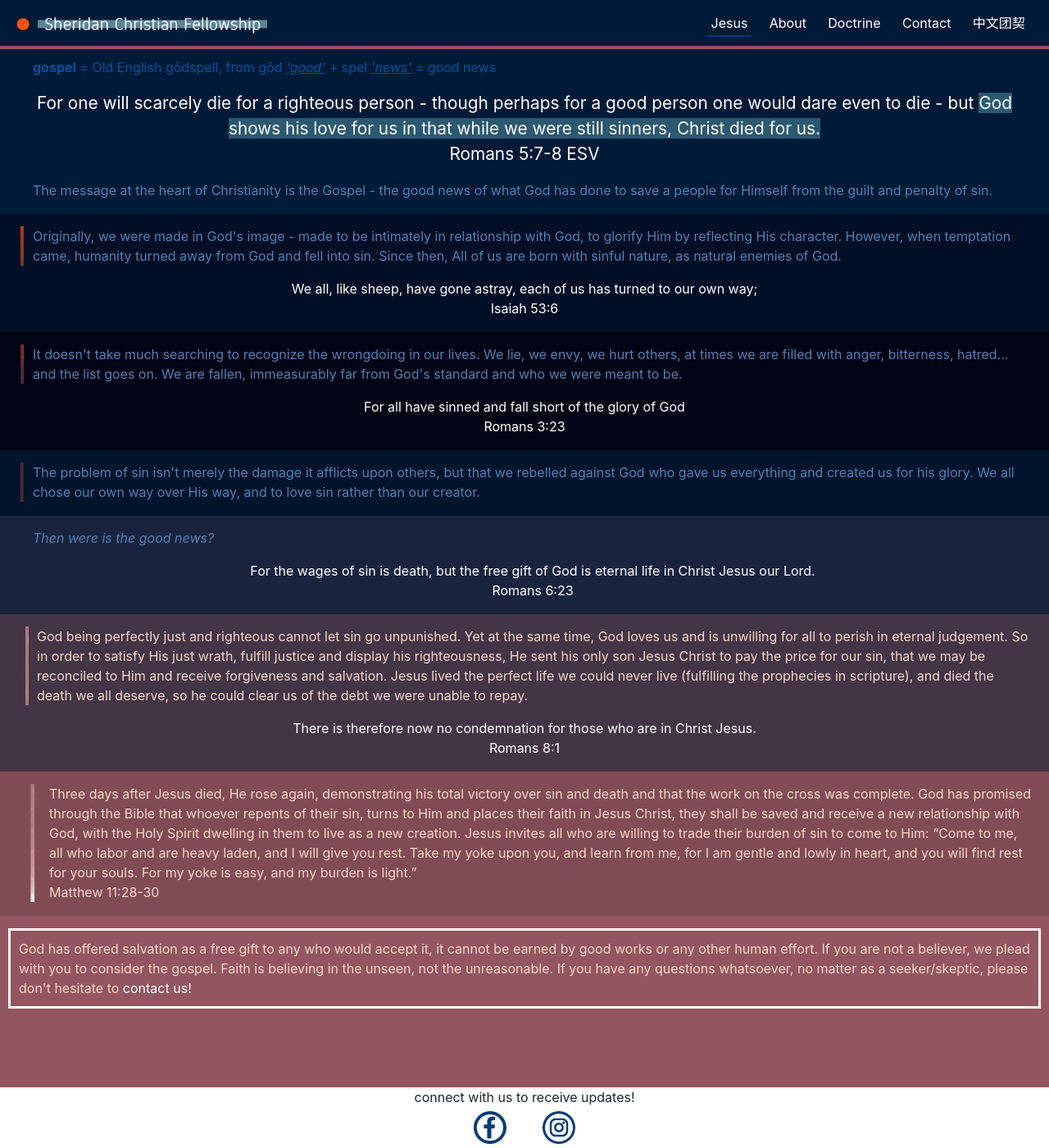
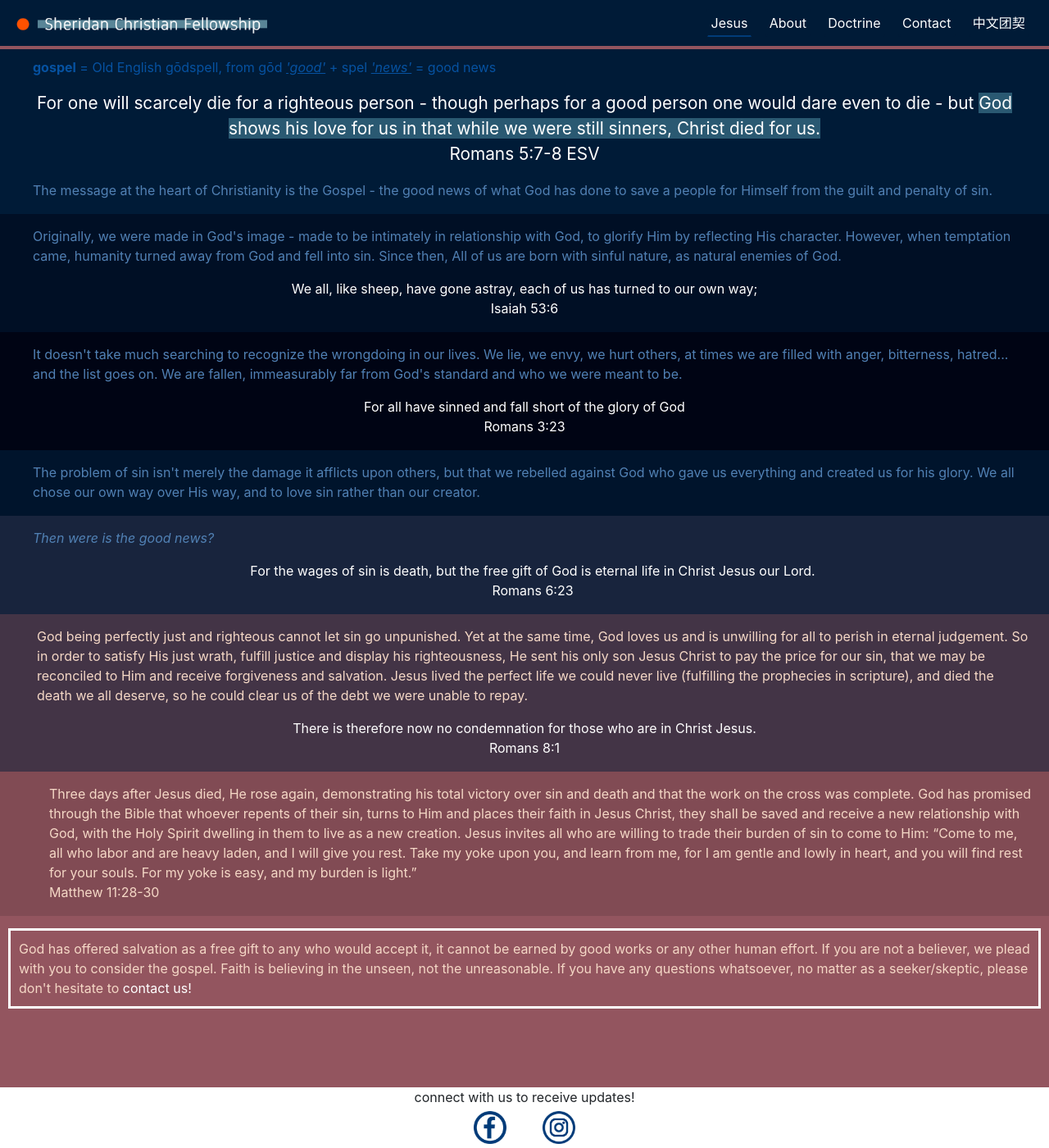
Before and after one commit to Rachael-C/Rachael-C.github.io, a Jekyll site: the page built from content/jesus.html, in a window 1280 px wide and 1400 px high. Shown: the whole window at 82% size. Built offline with Jekyll 4.4.1, drawn with Linux system fonts in a browser that asks for light colours.

Commit message:
Removed right border images on the paragraphs on the Jesus page

```diff
--- a/_sass/main.scss
+++ b/_sass/main.scss
@@ -172,7 +172,7 @@ body {
 .page-content.jesus-content {
   margin: 0px;
   padding-top: 60px;
-  margin-bottom: 120px;
+  margin-bottom: 170px;
 }
 
 .jesus-navbar.navbar {
@@ -221,31 +221,31 @@ body {
 
 .pair1 {
   border-left: 10px solid transparent;
-  border-image: url(../images/stripe1.png) 30 stretch;
+  border-left-image: url(../images/stripe1.png) 30 stretch;
   padding-left: 10px;
 }
 
 .pair2 {
   border-left: 10px solid transparent;
-  border-image: url(../images/stripe2.png) 30 stretch;
+  border-left-image: url(../images/stripe2.png) 30 stretch;
   padding-left: 10px;
 }
 
 .pair3 {
   border-left: 10px solid transparent;
-  border-image: url(../images/stripe3.png) 30 stretch;
+  border-left-image: url(../images/stripe3.png) 30 stretch;
   padding-left: 10px;
 }
 
 .pair4 {
   border-left: 25px solid transparent;
-  border-image: url(../images/stripe_4.png) 250 stretch;
+  border-left-image: url(../images/stripe_4.png) 250 stretch;
   //padding-left: 10px;
 }
 
 .pair5 {
   border-left: 40px solid transparent;
-  border-image: url(../images/stripe_5.png) 250 stretch;
+  border-left-image: url(../images/stripe_5.png) 250 stretch;
   padding-left: 0px;
 }
 
```
